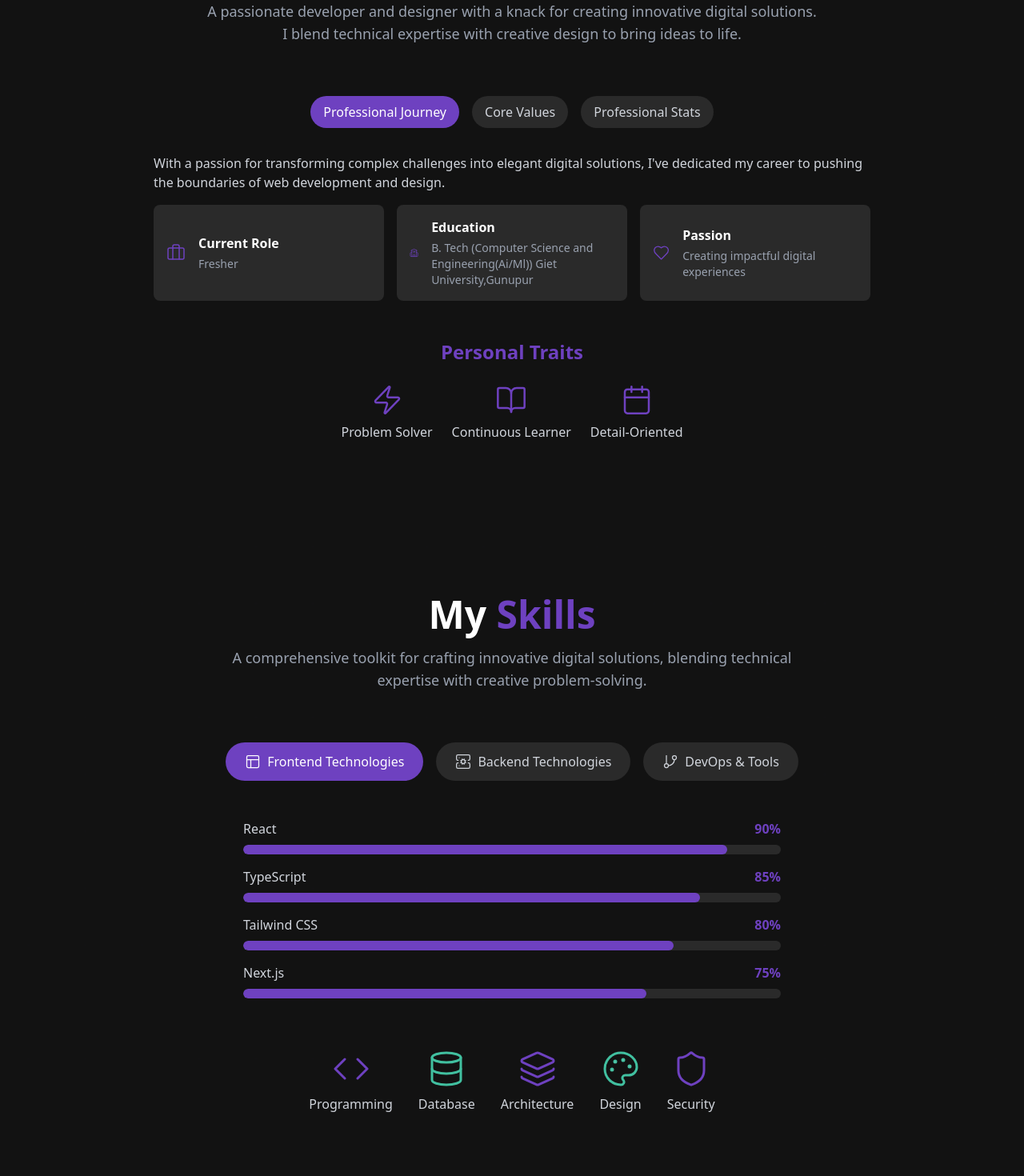
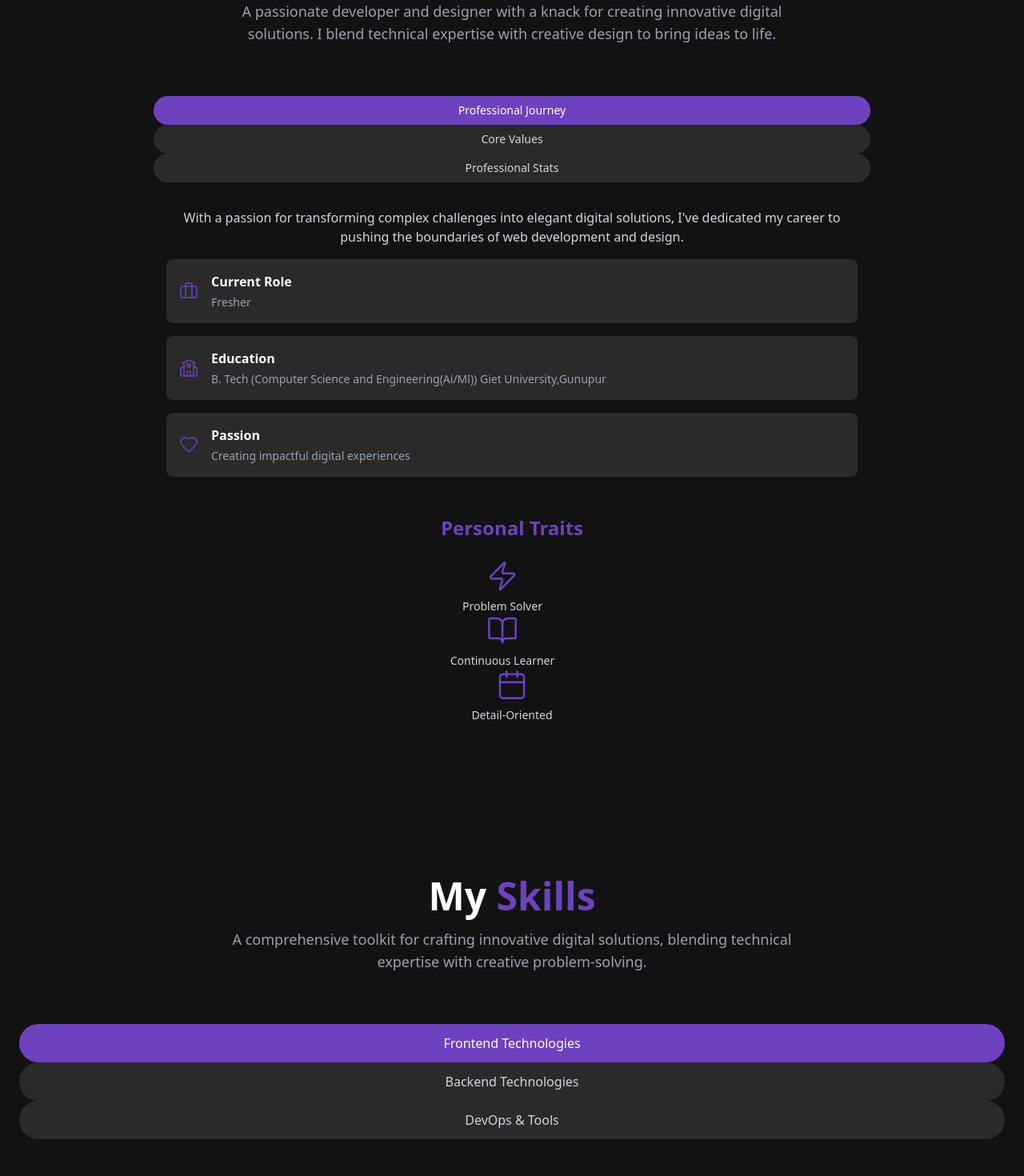
Before and after one commit to 555-Satyajit/internship-task-Portfolio, a React (Vite) app in the folder portfolio/: page / in a window 1280 px wide. Shown: the part 960-2430 px from the top of the page at 80% size. Built offline with nearby package versions, Linux system fonts and the light colour scheme; a web font is replaced by a local one.

Commit message:
jay jagannatha

```diff
--- a/portfolio/src/templatesss/AboutSection.tsx
+++ b/portfolio/src/templatesss/AboutSection.tsx
@@ -38,7 +38,7 @@ const About: React.FC = () => {
                   transition: { duration: 0.5 }
                 }
               }}
-              className="text-gray-300"
+              className="text-gray-300 text-sm sm:text-base text-center px-4"
             >
               With a passion for transforming complex challenges into elegant
               digital solutions, I've dedicated my career to pushing the
@@ -55,7 +55,7 @@ const About: React.FC = () => {
                   }
                 }
               }}
-              className="grid md:grid-cols-3 gap-4"
+              className="grid grid-cols-1 sm:grid-cols-3 gap-4 px-4"
             >
               {[
                 {
@@ -87,15 +87,15 @@ const About: React.FC = () => {
                   className="bg-[#2A2A2A] p-4 rounded-lg flex items-center"
                 >
                   <detail.icon
-                    className="mr-4 text-[#6E41C0]"
+                    className="mr-4 text-[#6E41C0] flex-shrink-0"
                     size={24}
                     strokeWidth={1.5}
                   />
                   <div>
-                    <h4 className="font-semibold text-white mb-1">
+                    <h4 className="font-semibold text-white mb-1 text-sm sm:text-base">
                       {detail.title}
                     </h4>
-                    <p className="text-gray-400 text-sm">
+                    <p className="text-gray-400 text-xs sm:text-sm">
                       {detail.description}
                     </p>
                   </div>
@@ -108,7 +108,7 @@ const About: React.FC = () => {
       values: {
         title: 'Core Values',
         content: (
-        <div className="space-y-4">
+          <div className="space-y-4 px-4">
             {[
               {
                 icon: Rocket,
@@ -131,15 +131,15 @@ const About: React.FC = () => {
                 className="bg-[#2A2A2A] p-4 rounded-lg flex items-center"
               >
                 <value.icon
-                className="mr-4 text-[#6E41C0]"
+                  className="mr-4 text-[#6E41C0] flex-shrink-0"
                   size={24}
                   strokeWidth={1.5}
                 />
                 <div>
-                <h4 className="font-semibold text-white mb-1">
+                  <h4 className="font-semibold text-white mb-1 text-sm sm:text-base">
                     {value.title}
                   </h4>
-                <p className="text-gray-400 text-sm">
+                  <p className="text-gray-400 text-xs sm:text-sm">
                     {value.description}
                   </p>
                 </div>
@@ -151,7 +151,7 @@ const About: React.FC = () => {
       stats: {
         title: 'Professional Stats',
         content: (
-        <div className="grid md:grid-cols-3 gap-4">
+          <div className="grid grid-cols-1 sm:grid-cols-3 gap-4 px-4">
             {[
               {
                 icon: Award,
@@ -185,7 +185,7 @@ const About: React.FC = () => {
                 <h4 className="text-2xl font-bold text-[#6E41C0] mb-2">
                   {stat.value}
                 </h4>
-              <p className="text-sm text-gray-300">{stat.title}</p>
+                <p className="text-xs sm:text-sm text-gray-300">{stat.title}</p>
               </div>
             ))}
           </div>
@@ -196,7 +196,7 @@ const About: React.FC = () => {
     return (
       <section
         id="about"
-      className="relative bg-[#121212] text-white py-16 md:py-24"
+        className="relative bg-[#121212] text-white py-12 md:py-24"
       >
         <div className="container mx-auto px-4 relative">
           {/* Header */}
@@ -204,12 +204,12 @@ const About: React.FC = () => {
             initial={{ opacity: 0, y: 50 }}
             whileInView={{ opacity: 1, y: 0 }}
             transition={{ duration: 0.6 }}
-          className="text-center mb-12 md:mb-16"
+            className="text-center mb-8 md:mb-16"
           >
-          <h2 className="text-4xl md:text-5xl font-bold mb-4">
+            <h2 className="text-3xl md:text-5xl font-bold mb-4">
               About <span className="text-[#6E41C0]">Me</span>
             </h2>
-          <p className="max-w-3xl mx-auto text-gray-400 text-base md:text-lg">
+            <p className="max-w-3xl mx-auto text-gray-400 text-sm md:text-lg px-4">
               A passionate developer and designer with a knack for creating
               innovative digital solutions. I blend technical expertise with
               creative design to bring ideas to life.
@@ -218,13 +218,13 @@ const About: React.FC = () => {
 
           {/* Interactive Section Selector */}
           <div className="max-w-4xl mx-auto mb-8">
-          <div className="flex justify-center space-x-4 mb-8">
+            <div className="flex flex-col sm:flex-row justify-center space-y-4 sm:space-y-0 sm:space-x-4 mb-8">
               {(Object.keys(sections) as Array<keyof typeof sections>).map((key) => (
                 <button
                   key={key}
                   onClick={() => setActiveSection(key)}
                   className={`
-                  px-4 py-2 rounded-full transition-all duration-300
+                    px-4 py-2 rounded-full transition-all duration-300 w-full sm:w-auto text-sm
                     ${activeSection === key
                       ? 'bg-[#6E41C0] text-white'
                       : 'bg-[#2A2A2A] text-gray-300 hover:bg-[#3A3A3A]'}
@@ -251,10 +251,10 @@ const About: React.FC = () => {
 
           {/* Personal Traits */}
           <div className="max-w-4xl mx-auto mt-12">
-          <h3 className="text-2xl font-semibold mb-6 text-center text-[#6E41C0]">
+            <h3 className="text-xl sm:text-2xl font-semibold mb-6 text-center text-[#6E41C0]">
               Personal Traits
             </h3>
-          <div className="flex justify-center space-x-6">
+            <div className="flex flex-col sm:flex-row justify-center space-y-4 sm:space-y-0 sm:space-x-6">
               {[
                 {
                   icon: Zap,
@@ -274,15 +274,15 @@ const About: React.FC = () => {
               ].map((trait, index) => (
                 <div
                   key={index}
-                className="text-center"
+                  className="text-center flex flex-col items-center"
                 >
                   <trait.icon
-                  className="mx-auto mb-2"
+                    className="mb-2"
                     color={trait.color}
                     size={40}
                     strokeWidth={1.5}
                   />
-                <span className="text-gray-300">{trait.trait}</span>
+                  <span className="text-gray-300 text-sm">{trait.trait}</span>
                 </div>
               ))}
             </div>
--- a/portfolio/src/templatesss/SkillsSection.tsx
+++ b/portfolio/src/templatesss/SkillsSection.tsx
@@ -51,7 +51,7 @@ const Skills: React.FC = () => {
   return (
     <section
       id="skills"
-      className="relative bg-[#121212] text-white py-16 md:py-24 overflow-hidden"
+      className="relative bg-[#121212] text-white py-12 md:py-24 overflow-hidden"
     >
       {/* Background SVG Pattern */}
       <svg
@@ -95,19 +95,19 @@ const Skills: React.FC = () => {
           initial={{ opacity: 0, y: 50 }}
           whileInView={{ opacity: 1, y: 0 }}
           transition={{ duration: 0.6 }}
-          className="text-center mb-12 md:mb-16"
+          className="text-center mb-8 md:mb-16"
         >
-          <h2 className="text-4xl md:text-5xl font-bold mb-4">
+          <h2 className="text-3xl md:text-5xl font-bold mb-4">
             My <span className="text-[#6E41C0]">Skills</span>
           </h2>
-          <p className="max-w-3xl mx-auto text-gray-400 text-base md:text-lg">
+          <p className="max-w-3xl mx-auto text-gray-400 text-sm md:text-lg px-2">
             A comprehensive toolkit for crafting innovative digital solutions,
             blending technical expertise with creative problem-solving.
           </p>
         </motion.div>
 
         {/* Skill Category Selector */}
-        <div className="flex justify-center space-x-4 mb-12">
+        <div className="flex flex-col sm:flex-row justify-center space-y-3 sm:space-y-0 sm:space-x-4 mb-8 md:mb-12 px-2">
           {(Object.keys(skillCategories) as Array<keyof typeof skillCategories>).map((category) => (
             <motion.button
               key={category}
@@ -115,14 +115,15 @@ const Skills: React.FC = () => {
               whileHover={{ scale: 1.05 }}
               whileTap={{ scale: 0.95 }}
               className={`
-                px-6 py-3 rounded-full flex items-center transition-all duration-300
+                px-4 py-2 sm:px-6 sm:py-3 rounded-full flex items-center justify-center transition-all duration-300
                 ${activeCategory === category
                   ? 'bg-[#6E41C0] text-white'
                   : 'bg-[#2A2A2A] text-gray-300 hover:bg-[#3A3A3A]'}
+                w-full sm:w-auto text-sm sm:text-base
               `}
             >
               {React.createElement(skillCategories[category].icon, {
-                className: "mr-2",
+                className: "mr-2 hidden sm:block",
                 size: 20,
                 strokeWidth: 1.5
               })}
@@ -137,15 +138,15 @@ const Skills: React.FC = () => {
           initial={{ opacity: 0, y: 20 }}
           animate={{ opacity: 1, y: 0 }}
           transition={{ duration: 0.5 }}
-          className="max-w-2xl mx-auto space-y-6"
+          className="max-w-2xl mx-auto space-y-4 md:space-y-6 px-2"
         >
           {skillCategories[activeCategory].skills.map((skill, index) => (
-            <div key={skill.name} className="mb-4">
-              <div className="flex justify-between items-center mb-2">
-                <span className="text-gray-300">{skill.name}</span>
-                <span className="text-[#6E41C0] font-semibold">{skill.level}%</span>
+            <div key={skill.name} className="mb-3 md:mb-4">
+              <div className="flex justify-between items-center mb-1 md:mb-2">
+                <span className="text-xs sm:text-sm text-gray-300">{skill.name}</span>
+                <span className="text-xs sm:text-sm text-[#6E41C0] font-semibold">{skill.level}%</span>
               </div>
-              <div className="bg-[#2A2A2A] rounded-full h-3 overflow-hidden">
+              <div className="bg-[#2A2A2A] rounded-full h-2 md:h-3 overflow-hidden">
                 <motion.div
                   initial={{ width: 0 }}
                   animate={{ width: `${skill.level}%` }}
@@ -167,7 +168,7 @@ const Skills: React.FC = () => {
           initial="hidden"
           whileInView="visible"
           viewport={{ once: true }}
-          className="mt-16 flex justify-center space-x-8"
+          className="mt-10 md:mt-16 flex flex-wrap justify-center gap-6 md:space-x-8"
         >
           {[
             { icon: Code, color: '#6E41C0', label: 'Programming' },
@@ -189,7 +190,7 @@ const Skills: React.FC = () => {
                   }
                 }
               }}
-              className="text-center"
+              className="text-center w-1/3 sm:w-auto"
             >
               <item.icon
                 color={item.color}
@@ -197,7 +198,7 @@ const Skills: React.FC = () => {
                 strokeWidth={1.5}
                 className="mx-auto mb-2"
               />
-              <span className="text-gray-300">{item.label}</span>
+              <span className="text-xs sm:text-base text-gray-300">{item.label}</span>
             </motion.div>
           ))}
         </motion.div>
```
Also changed, not shown: portfolio/src/templatesss/ProjectsSection.tsx (+53 -35 lines). Lines whose indentation alone changed are shown as unchanged.
